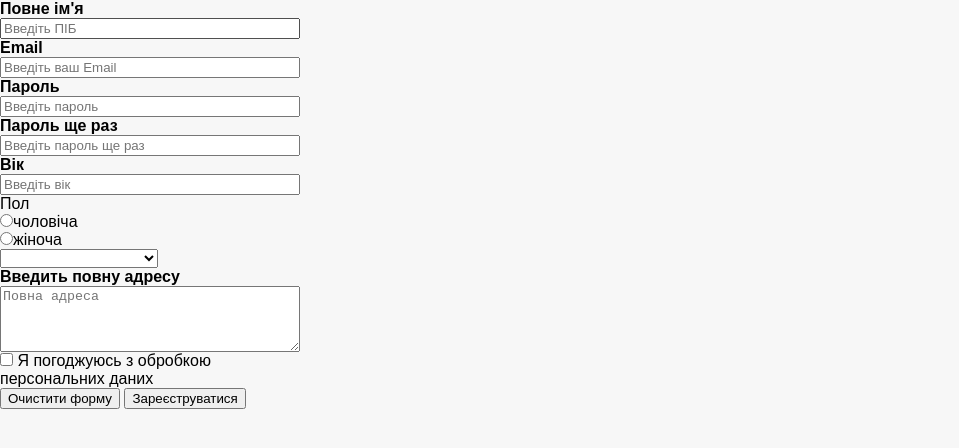
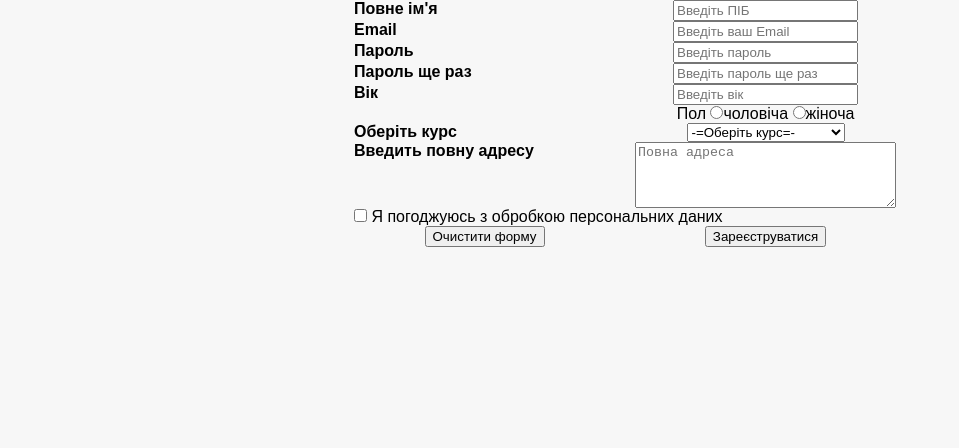
Before and after one commit to NVisotskiy/HW_Form, a plain HTML site: page index.html in a window 1280 px wide. Shown: the whole page, without its empty margins (0-959 px from the left). Drawn offline with Linux system fonts and the light colour scheme.

Commit message:
Update and changes

```diff
--- a/css/index.css
+++ b/css/index.css
@@ -1,20 +1,37 @@
 * {
-  margin: 0;
+  margin: 0 auto;
   box-sizing: border-box;
 }
 
 body {
   font-family: Arial, sans-serif;
   background: #f7f7f7;
-  margin: 0;
 }
 
-.d-flex {
+/*.d-flex {
   display: flex;
-  flex-direction: column;
-  justify-content: center;
+}*/
+
+.reg-form {
+  width: 100%;
+  max-width: 600px;
 }
 
-.reg-form {
-  width: 300px;
+.form-registration {
+  display: grid;
+  grid-template-columns: 1fr 30px;
 }
+
+b {
+  padding-right: 50px;
+}
+
+.field-group-section {
+  display: grid;
+  grid-template-columns: 1fr 1fr;
+  grid-gap: 20px;
+}
+
+label {
+  width: 100%;
+}
--- a/index.html
+++ b/index.html
@@ -10,33 +10,45 @@
   <link rel="stylesheet" href="css/index.css">
 </head>
 <body>
+<div class="form-registration">
   <form class="form" name="registration" method="post" action="https://foo.com">
 
     <div class="reg-form">
-    <div class="fields d-flex">
+      <div class="fields">
+        <div class="fields-group">
           <!--Full name-->
+          <div class="field-group-section fields-group-name">
             <label for="full-name"><b>Повне ім'я</b></label>
             <input type="text" id="full-name" placeholder="Введіть ПІБ" name="email" required>
-
+          </div>
+        </div>
         <!--Email-->
+        <div class="field-group-section fields-group-email">
           <label for="email"><b>Email</b></label>
           <input type="text" id="email" placeholder="Введіть ваш Email" name="email" required>
-
+        </div>
         <!--Password-->
+        <div class="field-group-section fields-group-psw">
           <label for="psw"><b>Пароль</b></label>
           <input type="password" id="psw" placeholder="Введіть пароль" name="psw" required>
-
+        </div>
         <!--password again-->
+        <div class="field-group-section fields-group-psw-rep">
           <label for="psw-repeat"><b>Пароль ще раз</b></label>
-      <input type="password" id="psw-repeat" placeholder="Введіть пароль ще раз" name="psw-repeat"
+          <input type="password" id="psw-repeat" placeholder="Введіть пароль ще раз"
+                 name="psw-repeat"
                  required>
-
+        </div>
         <!--age-->
+        <div class="field-group-section fields-group-age">
           <label for="age"><b>Вік</b></label>
           <input type="number" id="age" placeholder="Введіть вік">
-
+        </div>
         <!--Sex-->
-      <div class="radio d-flex">
+        <div class="field-group-section fields-group-radioBttn">
+          <div class="radio">
+          </div>
+          <div class="fields-group-sex">
             <span>Пол</span>
             <label>
               <input type="radio" name="sex" value="чоловіча">чоловіча
@@ -45,36 +57,39 @@
               <input type="radio" name="sex" value="жіноча">жіноча
             </label>
           </div>
-
+        </div>
 
         <!--Select-->
-      <label>
+        <div class="field-group-section fields-group-dropList">
+          <label><b>Оберіть курс</b></label>
             <select name="choose-course d-flex">
-          <option value="0"></option>
+              <option value="0">-=Оберіть курс=-</option>
               <option value="1">Business management</option>
               <option value="2">QA Manual</option>
               <option value="3">Front End</option>
               <option value="4">Python</option>
             </select>
-      </label>
 
-
+        </div>
         <!--Textarea-->
+        <div class="field-group-section fields-group-textArea">
           <label for="adress" class="textarea-field"><b>Введить повну адресу</b></label>
-      <textarea id="adress" name="message" cols="30" rows="4" placeholder="Повна адреса"></textarea>
-
-      <div class="checkbox">
+          <textarea id="adress" name="message" cols="30" rows="4"
+                    placeholder="Повна адреса"></textarea>
+        </div>
+        <div class=" checkbox">
           <label for="checkbox" class="checkbox1">
             <input id="checkbox" class="checkbox" type="checkbox">
             <span>Я погоджуюсь з обробкою персональних даних</span>
           </label>
         </div>
       </div>
-    <div class="buttons">
+      <div class="field-group-section buttons">
         <button>Очистити форму</button>
         <button>Зареєструватися</button>
       </div>
     </div>
   </form>
+</div>
 </body>
 </html>
```
Lines whose indentation alone changed are shown as unchanged.
